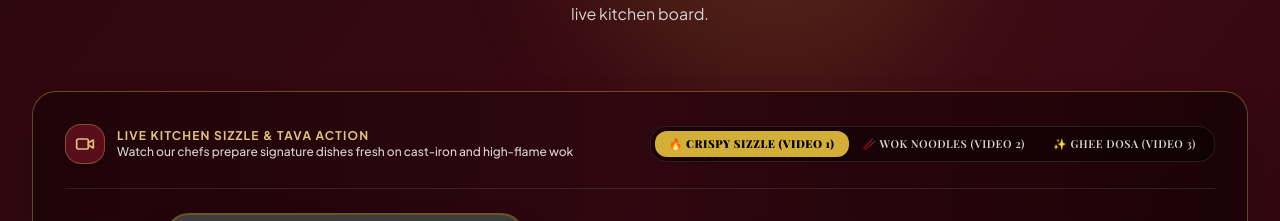
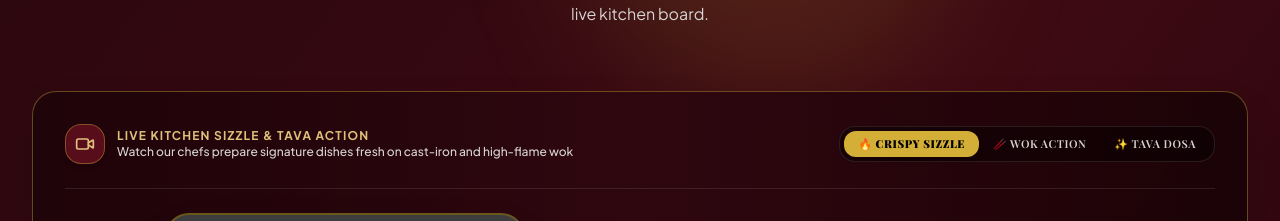
Before and after one commit to sri-ram12/Upahar, a Next.js app: page / in a window 1280 px wide. Shown: the part 4866-5087 px from the top of the page. Built offline with nearby package versions, Linux system fonts and the light colour scheme; no server answers; the database is empty; grey boxes are pictures that could not be loaded; a web font is replaced by a local one.

Commit message:
Remove all Pinterest references across website and add all 3 video ads to showcase

```diff
--- a/src/app/globals.css
+++ b/src/app/globals.css
@@ -307,7 +307,7 @@
   100% { transform: translateY(-150px) translateX(-8px) rotate(-10deg) scaleX(1.8); opacity: 0; }
 }
 
-/* Horizontal drifting fog layers (Pinterest food ad style) */
+/* Horizontal drifting fog layers */
 @keyframes fogDrift {
   0%   { transform: translateX(0%)   scaleY(1);   opacity: 0.6; }
   50%  { transform: translateX(-15%) scaleY(1.1); opacity: 0.9; }
--- a/src/app/page.tsx
+++ b/src/app/page.tsx
@@ -71,7 +71,7 @@ export default async function HomePage() {
       {/* 2. Menu Category Navigator */}
       <CategoryChips categories={categories} />
 
-      {/* 3. Pinterest-Style Motion Flyer Showcase (Kinetic Typography, 360 Rotation, Floating Particles) */}
+      {/* 3. What's on our Plate - Interactive Horizontal Gliding Showcase */}
       <MotionFlyerShowcase items={foodItems} />
 
       {/* 4. Popular Food / Bestseller Dishes (Editorial Food Cards) */}
--- a/src/components/home/OffersBanner.tsx
+++ b/src/components/home/OffersBanner.tsx
@@ -67,29 +67,29 @@ export default function OffersBanner() {
       title: "Crispy Sizzling Chicken & Veg Bites",
       tagline: "Golden Crisp • High-Flame Wok Tossed • Signature Spices",
       image: "/images/dishes/chicken-manchurian.jpg",
-      videoUrl: "/videos/video1.mp4", // Downloaded from Pinterest pin https://pin.it/1jsvNhmkB
+      videoUrl: "/videos/video1.mp4",
       duration: "0:12",
       badge: "🔥 Live Sizzle Action",
       price: "₹100 / ₹70",
       dishHighlight: "Crispy Chicken Manchurian & Chilli Paneer tossed fresh on order",
     },
-    noodles: {
-      id: "noodles",
-      title: "High-Flame Wok Tossed Schezwan Noodles",
-      tagline: "Smoky Wok Char • Crunchy Garden Veggies • Spicy Glaze",
+    wok: {
+      id: "wok",
+      title: "High-Flame Wok & Plate Culinary Action",
+      tagline: "Smoky Wok Char • Wok-Tossed Basmati • Spicy Glaze",
       image: "/veg-manchurian-noodles.jpg",
-      videoUrl: "/videos/video2.mp4", // Awaiting your 2nd video
+      videoUrl: "/videos/video2.mp4",
       duration: "0:15",
-      badge: "🥢 Wok Flame Sizzle",
+      badge: "🥢 Wok Flame Action",
       price: "₹60 / ₹90",
-      dishHighlight: "High-heat stir fried noodles with fresh veggies & garlic sauce",
+      dishHighlight: "High-heat stir fried noodles & rice with fresh veggies & garlic glaze",
     },
-    dosa: {
-      id: "dosa",
+    tava: {
+      id: "tava",
       title: "Cast-Iron Sizzling Ghee Karam Dosa",
       tagline: "Golden Crepe • Melting Desi Ghee • Fiery Garlic Podi",
       image: "/ghee-karam-dosa.jpg",
-      videoUrl: "/videos/video3.mp4", // Awaiting your 3rd video
+      videoUrl: "/videos/video3.mp4",
       duration: "0:15",
       badge: "✨ Hot Tava Special",
       price: "₹45 Only",
@@ -97,7 +97,7 @@ export default function OffersBanner() {
     },
   };
 
-  const [activeVideoTab, setActiveVideoTab] = useState<"starters" | "noodles" | "dosa">("starters");
+  const [activeVideoTab, setActiveVideoTab] = useState<"starters" | "wok" | "tava">("starters");
 
   const currentVideo = videoAds[activeVideoTab];
 
@@ -168,7 +168,7 @@ export default function OffersBanner() {
 
             {/* Video Selector Tabs */}
             <div className="flex items-center bg-black/40 p-1 rounded-2xl border border-white/10 text-xs font-semibold">
-              {(["starters", "noodles", "dosa"] as const).map((tabKey) => (
+              {(["starters", "wok", "tava"] as const).map((tabKey) => (
                 <button
                   key={tabKey}
                   onClick={() => setActiveVideoTab(tabKey)}
@@ -179,10 +179,10 @@ export default function OffersBanner() {
                   }`}
                 >
                   {tabKey === "starters"
-                    ? "🔥 Crispy Sizzle (Video 1)"
-                    : tabKey === "noodles"
-                    ? "🥢 Wok Noodles (Video 2)"
-                    : "✨ Ghee Dosa (Video 3)"}
+                    ? "🔥 Crispy Sizzle"
+                    : tabKey === "wok"
+                    ? "🥢 Wok Action"
+                    : "✨ Tava Dosa"}
                 </button>
               ))}
             </div>
--- a/src/components/menu/MenuDishCard.tsx
+++ b/src/components/menu/MenuDishCard.tsx
@@ -29,7 +29,7 @@ export default function MenuDishCard({ item, onSelectDish }: MenuDishCardProps)
           />
           <div className="absolute inset-0 bg-gradient-to-t from-[#141210]/65 via-transparent to-transparent" />
 
-          {/* ── CINEMATIC FOG SYSTEM (Pinterest food-ad style) ── */}
+          {/* ── CINEMATIC FOG SYSTEM ── */}
           <div className="absolute inset-0 pointer-events-none overflow-hidden">
             {/* Drifting horizontal fog layers */}
             <div className="fog-layer-base animate-fog-drift   absolute bottom-0 left-0 w-full h-2/3" />
```
Also changed, not shown: 2 other files (tests, documents, lock files or other folders).
